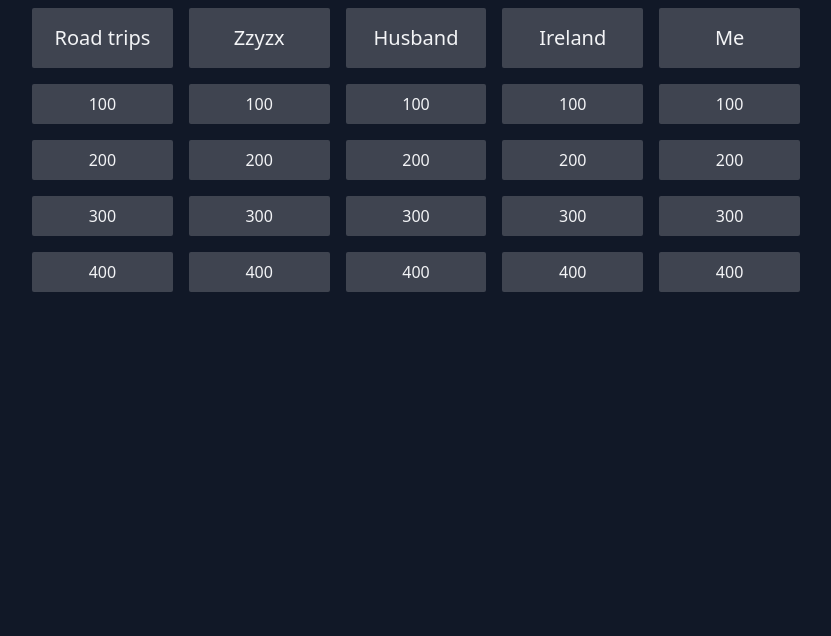
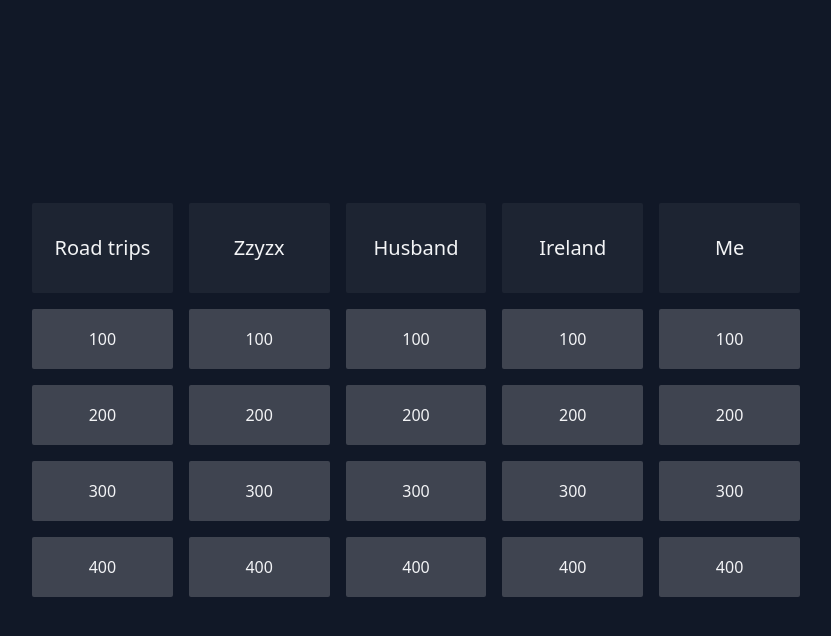
Before and after one commit to adamjuhasz/theinterviewgame.show, a Next.js app: page / in a window 1280 px wide. Shown: the top 636 px of the page, without its empty margins (224-1055 px from the left). Built offline with nearby package versions, Linux system fonts and the light colour scheme.

Commit message:
center screens

```diff
--- a/pages/[category]/[points].tsx
+++ b/pages/[category]/[points].tsx
@@ -50,9 +50,9 @@ export const getStaticProps: GetStaticProps<Props, Params> = async (
 
 const Question: NextPage<Props> = (props) => {
   return (
-    <>
+    <div className="p-2 h-screen w-screen flex justify-center items-center">
       {props.category} - {props.points}
-    </>
+    </div>
   );
 };
 
--- a/pages/index.tsx
+++ b/pages/index.tsx
@@ -1,6 +1,7 @@
 import type { NextPage } from "next";
 import Head from "next/head";
 import Link from "next/link";
+import { useState } from "react";
 
 import questions from "../data/questions";
 
@@ -8,11 +9,15 @@ const columnsClasses: string = "grid-cols-5";
 const rowsClasses: string = "grid-rows-4";
 
 const blockClasses: string =
-  "bg-gray-100 bg-opacity-20 flex justify-center items-center rounded-sm";
+  "bg-gray-100 flex justify-center items-center rounded-sm";
 
 const Home: NextPage = () => {
+  const [currentCat, setCurrCat] = useState<null | keyof typeof questions>(
+    null
+  );
+
   return (
-    <div className="p-2">
+    <div className="p-2 h-screen w-screen flex justify-center items-center">
       <Head>
         <title>The Interview Game Show</title>
         <meta name="description" content="The Interview Game Show" />
@@ -24,7 +29,9 @@ const Home: NextPage = () => {
           {Object.keys(questions).map((c) => (
             <h2
               key={c}
-              className={`${blockClasses} min-h-[60px] font-medium text-xl`}
+              className={`${blockClasses} ${
+                currentCat === c ? "bg-opacity-10" : "bg-opacity-5"
+              } min-h-[90px] font-medium text-xl`}
             >
               {c}
             </h2>
@@ -41,7 +48,9 @@ const Home: NextPage = () => {
               .map((points) => (
                 <Link key={`${c}-${points}`} href={`/${c}/${points}`}>
                   <div
-                    className={`${blockClasses} min-h-[40px] grid-cols-1 hover:bg-opacity-40 hover:cursor-pointer`}
+                    onMouseEnter={() => setCurrCat(c)}
+                    onMouseLeave={() => setCurrCat(null)}
+                    className={`${blockClasses} bg-opacity-20 min-h-[60px] grid-cols-1 hover:bg-opacity-40 hover:cursor-pointer`}
                   >
                     {points}
                   </div>
```
